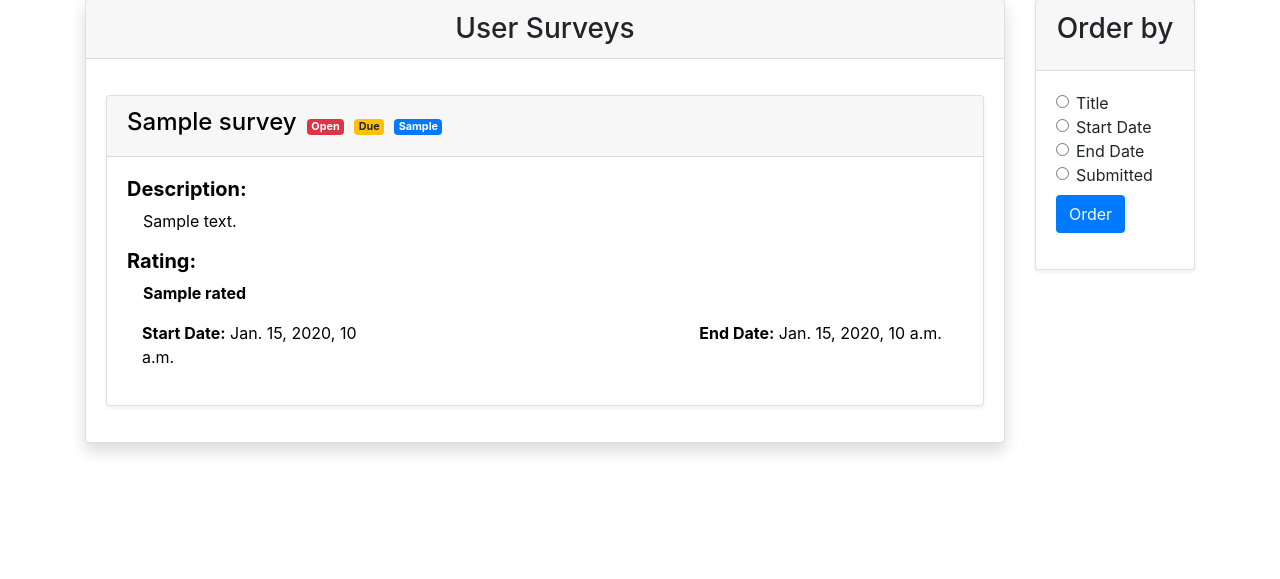
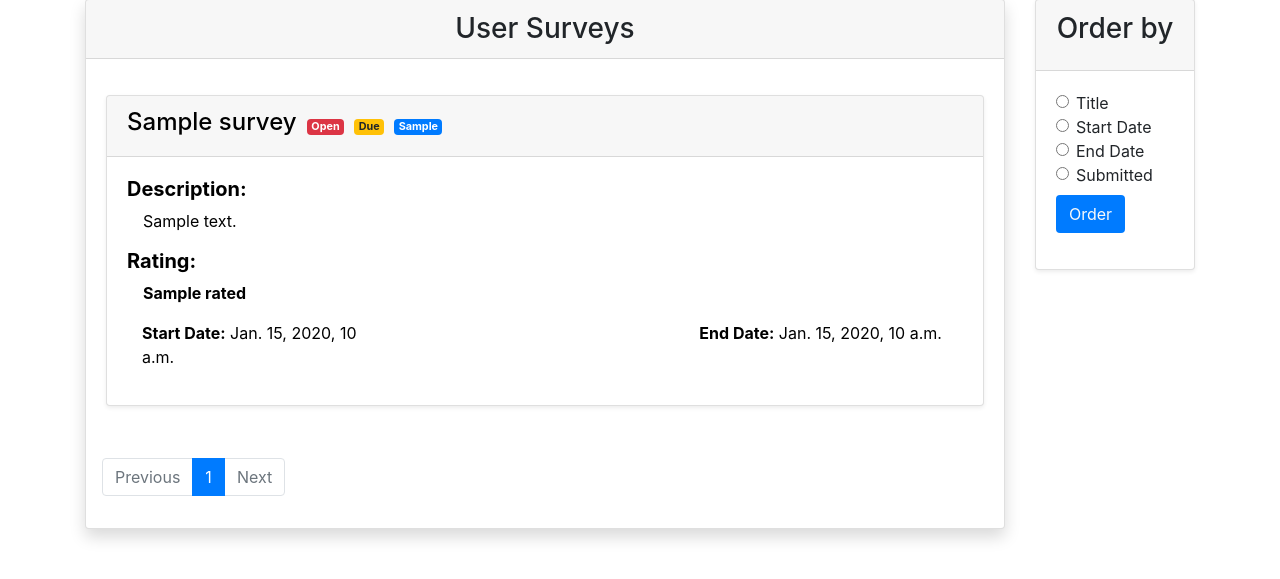
Before and after one commit to Omarmansour557/Employee-Survey-System, a Django app: template survey_system/templates/survey_list.html in a window 1280 px wide. Shown: the part 81-660 px from the top of the page. Run offline with Django 4.2, Linux system fonts and the light colour scheme; the template is opened without the code that fills it: most values are stand-ins (such as "Sample title", 1, 10 or a date in 2020); some libraries are stand-ins or nearby versions.

Commit message:
PAGTBI-33: added pagination to the survey list

```diff
--- a/employee/templates/employee_list.html
+++ b/employee/templates/employee_list.html
@@ -66,9 +66,6 @@
                             {% endfor %}
                         {% endwith %}
 
-                        {% comment %} <li class="page-item"><a class="page-link" href="#">1</a></li>
-                        <li class="page-item"><a class="page-link" href="#">2</a></li>
-                        <li class="page-item"><a class="page-link" href="#">3</a></li> {% endcomment %}
                         {% if page_obj.has_next %}
                             <li class="page-item"><a class="page-link" href="?page={{page_obj.next_page_number}}">Next</a></li>
                         {% else %}
--- a/employee/web_views.py
+++ b/employee/web_views.py
@@ -8,7 +8,7 @@ from django.contrib.auth.mixins import LoginRequiredMixin, UserPassesTestMixin
 class EmployeeListView(LoginRequiredMixin, ListView):
     model = Employee
     template_name = 'employee_list.html'
-    paginate_by = 1
+    paginate_by = 5
 
 class EmployeeDetailView(LoginRequiredMixin, DetailView):
     model = Employee
--- a/survey_system/templates/survey_list.html
+++ b/survey_system/templates/survey_list.html
@@ -8,7 +8,7 @@
 {% endblock head %}
 {% block body %}
 <div class="container">
-  <div class="row mt-4">
+  <div class="row mt-4 mb-4">
     <div class="col-10">
       <div class="card shadow">
         <h3 class="card-header text-center">User Surveys</h3>
@@ -80,8 +80,37 @@
             {% endfor %}
 
         </div>
-      </div>
-    </div><!--Main Card-->
+
+        <div class="row m-3">
+          <nav aria-label="Page navigation example">
+              <ul class="pagination">
+                  {% if page_obj.has_previous %}
+                      <li class="page-item"><a class="page-link" href="?page={{page_obj.previous_page_number}}">Previous</a></li>
+                  {% else %}
+                      <li class="page-item disabled"><a class="page-link" href="">Previous</a></li>
+                  {% endif %}
+
+                  {% with ''|center:page_obj.paginator.num_pages as range %}
+                      {% for _ in range %}
+                          {% if forloop.counter == page_obj.number %}
+                              <li class="page-item active"><a class="page-link" href="?page={{forloop.counter}}">{{forloop.counter}}</a></li>
+                          {% else %}
+                              <li class="page-item"><a class="page-link" href="?page={{forloop.counter}}">{{forloop.counter}}</a></li>
+                          {% endif %}
+                      {% endfor %}
+                  {% endwith %}
+
+                  {% if page_obj.has_next %}
+                      <li class="page-item"><a class="page-link" href="?page={{page_obj.next_page_number}}">Next</a></li>
+                  {% else %}
+                  <li class="page-item disabled"><a class="page-link" href="?page=">Next</a></li>
+                  {% endif %}
+
+              </ul>
+            </nav>
+        </div>
+      </div><!--Main Card-->
+    </div>
 
     <div class="col-2">
       <div class="card shadow-sm">
@@ -120,6 +149,7 @@
     </div>
 
   </div>
+
 </div>
 
 
```
Also changed, not shown: survey_system/web_views.py (+12 -5 lines).
